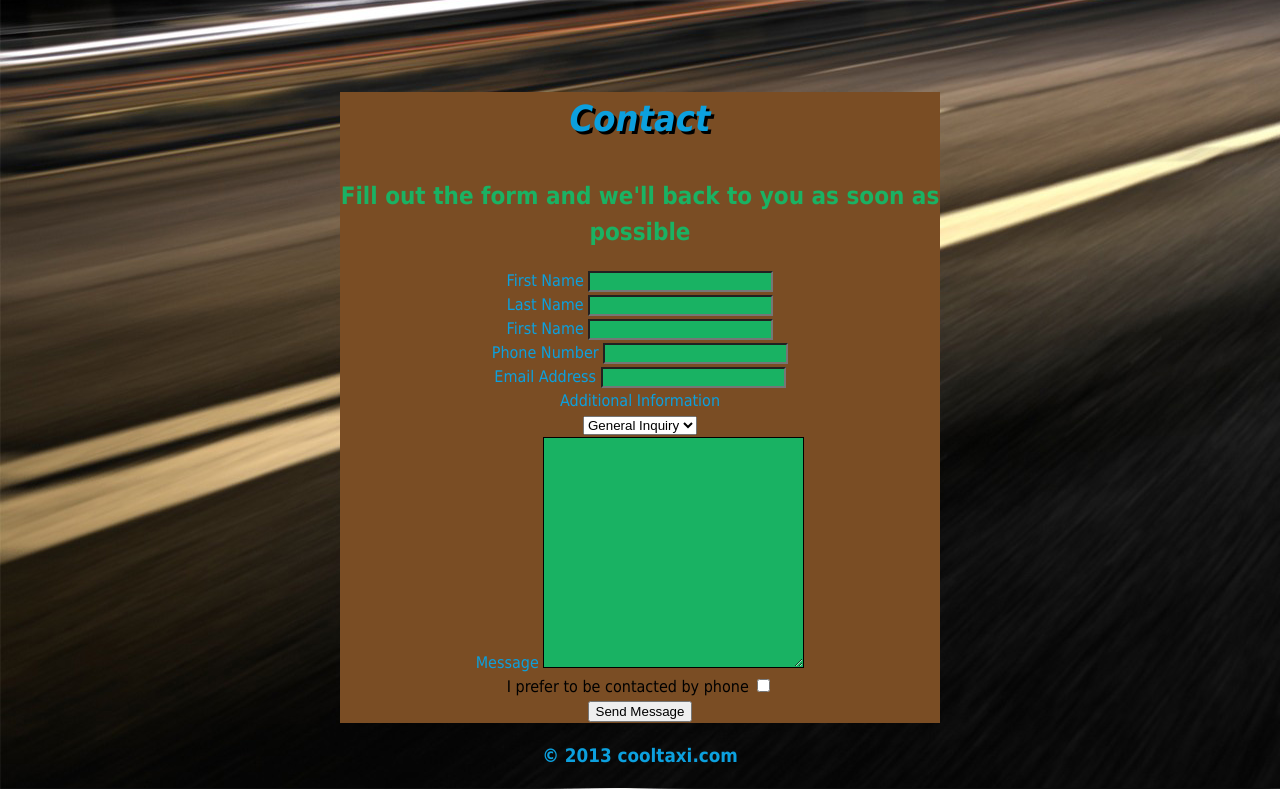
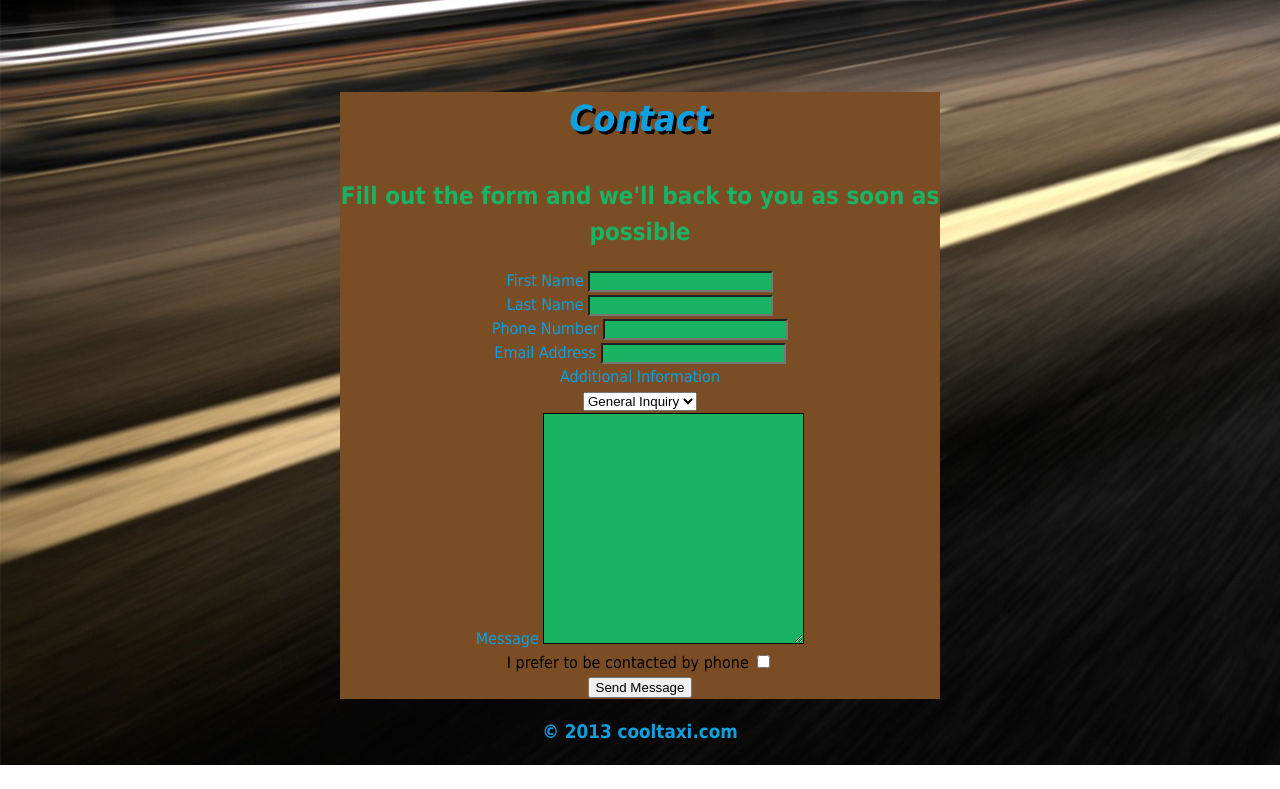
Before and after one commit to alex3108/cool-taxi, a plain HTML site: page TMPZZAXM.htm in a window 1280 px wide. Shown: the part 2412-3201 px from the top of the page. After the commit the page ends 3177 px from the top, so only its background shows below. Drawn offline with Linux system fonts and the light colour scheme.

Commit message:
upload website

```diff
--- a/TMP21MJEW.htm
+++ b/TMPZZAXM.htm
@@ -265,11 +265,6 @@ footer {
                                          </div>
 
                                          <div>
-                                    			<label for="name_first">First Name</label>
-                                                <input type="text" name="name_first" id="name_first" />
-                                         </div>
-
-                                         <div>
                                     			<label for="phone">Phone Number</label>
                                                 <input type="text" name="phone" id="phone" />
                                          </div>
```
Also changed, not shown: index.html (+0 -5 lines).
